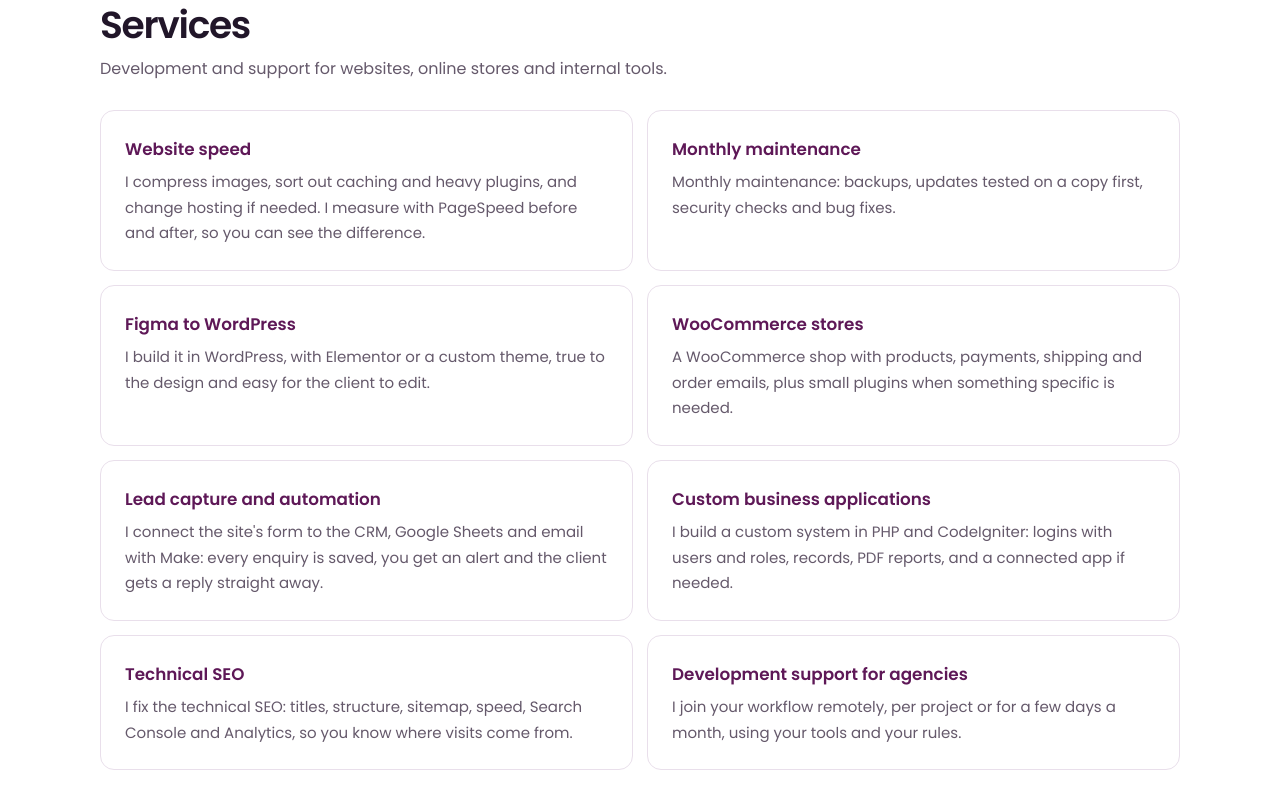
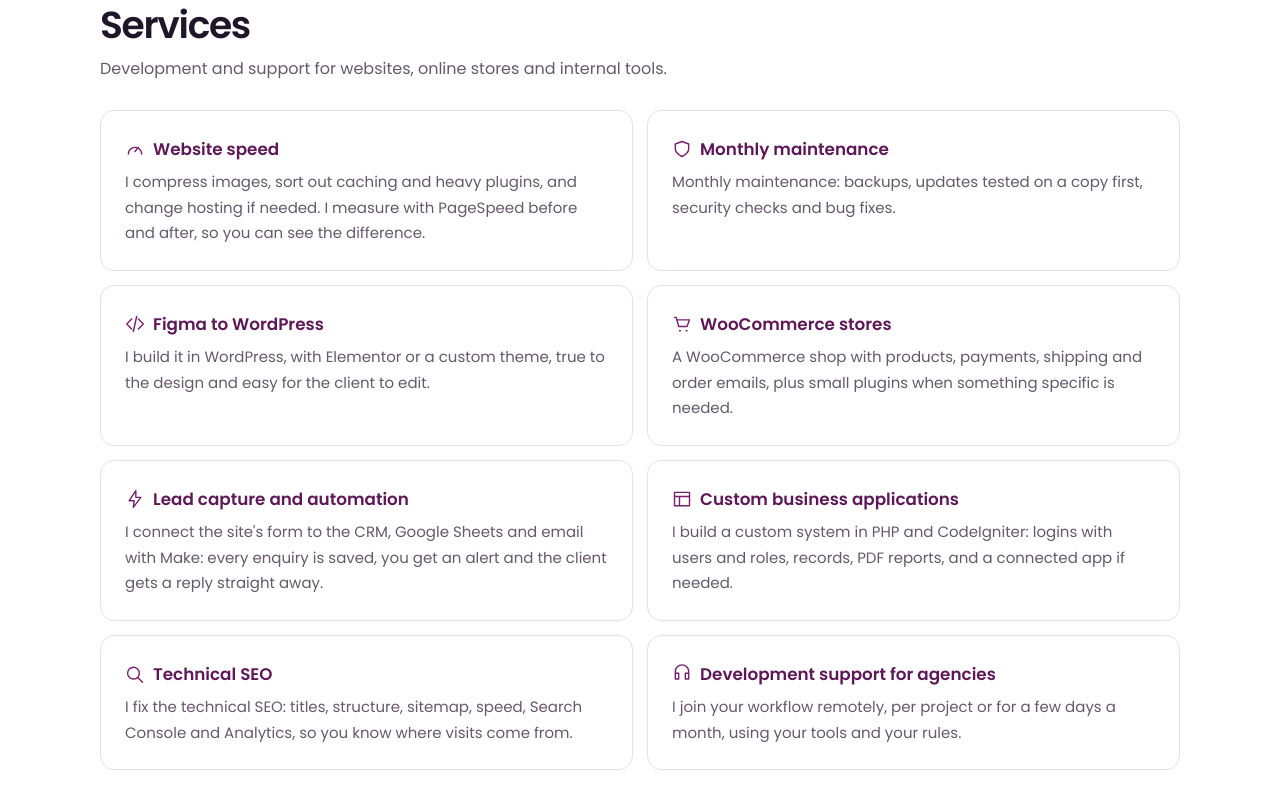
Before and after one commit to awam97/awam97.github.io, a plain HTML site: page index.html in a window 1280 px wide. Shown: the part 1371-2180 px from the top of the page. Drawn offline with Linux system fonts and the light colour scheme.

Commit message:
Add icons to homepage actions, systems and services

```diff
--- a/index.html
+++ b/index.html
@@ -277,6 +277,10 @@ html{scroll-padding-top:24px}
 @media(max-width:640px){
   .intro,.solution-grid{grid-template-columns:minmax(0,1fr)}
 }
+
+.awam-icon{flex:none;vertical-align:middle}
+.hero-actions a,.solution-grid strong,.prob .q{display:flex;align-items:center;gap:8px}
+.solution-grid .awam-icon,.prob .awam-icon{color:var(--purple)}
 </style>
 </head>
 <body>
@@ -302,7 +306,7 @@ html{scroll-padding-top:24px}
       <h1>Awam Zeyad</h1>
       <p class="profile-role">Web Developer</p>
       <p>I build WordPress and WooCommerce sites, custom PHP applications, and automations for businesses and agencies. I can also look after your site after launch.</p>
-      <div class="hero-actions"><a href="/cv/Awam-Zeyad-CV.pdf" download>Download CV</a><a class="secondary" href="#solutions">Explore systems</a><a class="secondary" href="#contatti">Contact</a></div>
+      <div class="hero-actions"><a href="/cv/Awam-Zeyad-CV.pdf" download><svg class="awam-icon" aria-hidden="true" focusable="false" width="20" height="20" viewBox="0 0 24 24" fill="none" stroke="currentColor" stroke-width="1.7" stroke-linecap="round" stroke-linejoin="round"><path d="M12 3v12m-4-4 4 4 4-4M4 16v4h16v-4"/></svg>Download CV</a><a class="secondary" href="#solutions"><svg class="awam-icon" aria-hidden="true" focusable="false" width="20" height="20" viewBox="0 0 24 24" fill="none" stroke="currentColor" stroke-width="1.7" stroke-linecap="round" stroke-linejoin="round"><path d="M4 4h6v6H4z M14 4h6v6h-6z M4 14h6v6H4z M14 14h6v6h-6z"/></svg>Explore systems</a><a class="secondary" href="#contatti"><svg class="awam-icon" aria-hidden="true" focusable="false" width="20" height="20" viewBox="0 0 24 24" fill="none" stroke="currentColor" stroke-width="1.7" stroke-linecap="round" stroke-linejoin="round"><path d="M3 5h18v14H3z M3 6l9 7 9-7"/></svg>Contact</a></div>
       <div class="links">
         <a href="mailto:awam.develops@gmail.com">awam.develops@gmail.com</a>
         <a href="https://www.linkedin.com/in/awam-develops/" target="_blank" rel="noopener">LinkedIn</a>
@@ -317,9 +321,9 @@ html{scroll-padding-top:24px}
     <h2 id="solutions-heading">Systems for your business</h2>
     <p class="note">Explore the kinds of tools I can build and integrate for your team.</p>
     <div class="solution-grid">
-      <a href="#servizi"><strong>Online stores</strong><span>WooCommerce, payments and order management.</span></a>
-      <a href="#servizi"><strong>Client portals</strong><span>Custom PHP applications, user access and dashboards.</span></a>
-      <a href="#automazioni"><strong>Workflow automation</strong><span>Connect website enquiries, spreadsheets and CRM tools.</span></a>
+      <a href="#servizi"><strong><svg class="awam-icon" aria-hidden="true" focusable="false" width="20" height="20" viewBox="0 0 24 24" fill="none" stroke="currentColor" stroke-width="1.7" stroke-linecap="round" stroke-linejoin="round"><path d="M3 4h2l3 11h10l3-8H6 M9 20h1m7 0h1"/></svg>Online stores</strong><span>WooCommerce, payments and order management.</span></a>
+      <a href="#servizi"><strong><svg class="awam-icon" aria-hidden="true" focusable="false" width="20" height="20" viewBox="0 0 24 24" fill="none" stroke="currentColor" stroke-width="1.7" stroke-linecap="round" stroke-linejoin="round"><path d="M3 4h18v16H3z M3 9h18 M9 9v11"/></svg>Client portals</strong><span>Custom PHP applications, user access and dashboards.</span></a>
+      <a href="#automazioni"><strong><svg class="awam-icon" aria-hidden="true" focusable="false" width="20" height="20" viewBox="0 0 24 24" fill="none" stroke="currentColor" stroke-width="1.7" stroke-linecap="round" stroke-linejoin="round"><path d="m13 2-8 12h6l-1 8 9-12h-6z"/></svg>Workflow automation</strong><span>Connect website enquiries, spreadsheets and CRM tools.</span></a>
     </div>
   </section>
 
@@ -332,14 +336,14 @@ html{scroll-padding-top:24px}
     <h2>Services</h2>
     <p class="note">Development and support for websites, online stores and internal tools.</p>
     <div class="probs">
-      <div class="prob"><h3 class="q">Website speed</h3><p>I compress images, sort out caching and heavy plugins, and change hosting if needed. I measure with PageSpeed before and after, so you can see the difference.</p></div>
-      <div class="prob"><h3 class="q">Monthly maintenance</h3><p>Monthly maintenance: backups, updates tested on a copy first, security checks and bug fixes.</p></div>
-      <div class="prob"><h3 class="q">Figma to WordPress</h3><p>I build it in WordPress, with Elementor or a custom theme, true to the design and easy for the client to edit.</p></div>
-      <div class="prob"><h3 class="q">WooCommerce stores</h3><p>A WooCommerce shop with products, payments, shipping and order emails, plus small plugins when something specific is needed.</p></div>
-      <div class="prob"><h3 class="q">Lead capture and automation</h3><p>I connect the site's form to the CRM, Google Sheets and email with Make: every enquiry is saved, you get an alert and the client gets a reply straight away.</p></div>
-      <div class="prob"><h3 class="q">Custom business applications</h3><p>I build a custom system in PHP and CodeIgniter: logins with users and roles, records, PDF reports, and a connected app if needed.</p></div>
-      <div class="prob"><h3 class="q">Technical SEO</h3><p>I fix the technical SEO: titles, structure, sitemap, speed, Search Console and Analytics, so you know where visits come from.</p></div>
-      <div class="prob"><h3 class="q">Development support for agencies</h3><p>I join your workflow remotely, per project or for a few days a month, using your tools and your rules.</p></div>
+      <div class="prob"><h3 class="q"><svg class="awam-icon" aria-hidden="true" focusable="false" width="20" height="20" viewBox="0 0 24 24" fill="none" stroke="currentColor" stroke-width="1.7" stroke-linecap="round" stroke-linejoin="round"><path d="M4 18a8 8 0 1 1 16 0 M12 15l4-5"/></svg>Website speed</h3><p>I compress images, sort out caching and heavy plugins, and change hosting if needed. I measure with PageSpeed before and after, so you can see the difference.</p></div>
+      <div class="prob"><h3 class="q"><svg class="awam-icon" aria-hidden="true" focusable="false" width="20" height="20" viewBox="0 0 24 24" fill="none" stroke="currentColor" stroke-width="1.7" stroke-linecap="round" stroke-linejoin="round"><path d="M12 3l8 3v6c0 4-4 7-8 9-4-2-8-5-8-9V6z"/></svg>Monthly maintenance</h3><p>Monthly maintenance: backups, updates tested on a copy first, security checks and bug fixes.</p></div>
+      <div class="prob"><h3 class="q"><svg class="awam-icon" aria-hidden="true" focusable="false" width="20" height="20" viewBox="0 0 24 24" fill="none" stroke="currentColor" stroke-width="1.7" stroke-linecap="round" stroke-linejoin="round"><path d="m8 6-6 6 6 6m8-12 6 6-6 6m-2-15-4 18"/></svg>Figma to WordPress</h3><p>I build it in WordPress, with Elementor or a custom theme, true to the design and easy for the client to edit.</p></div>
+      <div class="prob"><h3 class="q"><svg class="awam-icon" aria-hidden="true" focusable="false" width="20" height="20" viewBox="0 0 24 24" fill="none" stroke="currentColor" stroke-width="1.7" stroke-linecap="round" stroke-linejoin="round"><path d="M3 4h2l3 11h10l3-8H6 M9 20h1m7 0h1"/></svg>WooCommerce stores</h3><p>A WooCommerce shop with products, payments, shipping and order emails, plus small plugins when something specific is needed.</p></div>
+      <div class="prob"><h3 class="q"><svg class="awam-icon" aria-hidden="true" focusable="false" width="20" height="20" viewBox="0 0 24 24" fill="none" stroke="currentColor" stroke-width="1.7" stroke-linecap="round" stroke-linejoin="round"><path d="m13 2-8 12h6l-1 8 9-12h-6z"/></svg>Lead capture and automation</h3><p>I connect the site's form to the CRM, Google Sheets and email with Make: every enquiry is saved, you get an alert and the client gets a reply straight away.</p></div>
+      <div class="prob"><h3 class="q"><svg class="awam-icon" aria-hidden="true" focusable="false" width="20" height="20" viewBox="0 0 24 24" fill="none" stroke="currentColor" stroke-width="1.7" stroke-linecap="round" stroke-linejoin="round"><path d="M3 4h18v16H3z M3 9h18 M9 9v11"/></svg>Custom business applications</h3><p>I build a custom system in PHP and CodeIgniter: logins with users and roles, records, PDF reports, and a connected app if needed.</p></div>
+      <div class="prob"><h3 class="q"><svg class="awam-icon" aria-hidden="true" focusable="false" width="20" height="20" viewBox="0 0 24 24" fill="none" stroke="currentColor" stroke-width="1.7" stroke-linecap="round" stroke-linejoin="round"><path d="M10 18a7 7 0 1 1 5-12 7 7 0 0 1-5 12m5-2 6 6"/></svg>Technical SEO</h3><p>I fix the technical SEO: titles, structure, sitemap, speed, Search Console and Analytics, so you know where visits come from.</p></div>
+      <div class="prob"><h3 class="q"><svg class="awam-icon" aria-hidden="true" focusable="false" width="20" height="20" viewBox="0 0 24 24" fill="none" stroke="currentColor" stroke-width="1.7" stroke-linecap="round" stroke-linejoin="round"><path d="M4 11v-2a8 8 0 0 1 16 0v2m-16 0h4v7H4zm12 0h4v7h-4z"/></svg>Development support for agencies</h3><p>I join your workflow remotely, per project or for a few days a month, using your tools and your rules.</p></div>
     </div>
   </section>
 
```
